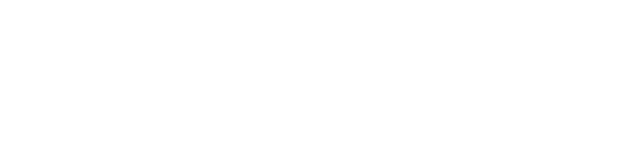
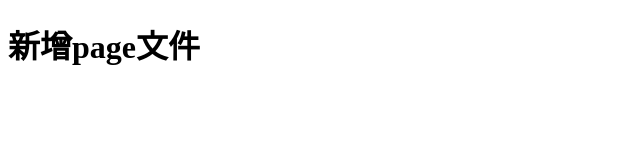
Before and after one commit to zjs13994799890/zjs13994799890.github.io, a plain HTML site: page page.html in a window 1280 px wide. Shown: the whole page, without its empty margins (0-640 px from the left). Drawn offline with Linux system fonts and the light colour scheme.

Commit message:
新增page文件
123

```diff
--- a/page.html
+++ b/page.html
@@ -5,6 +5,6 @@
 	<title>Document</title>
 </head>
 <body>
-
+	<h1>新增page文件</h1>
 </body>
 </html>
```
